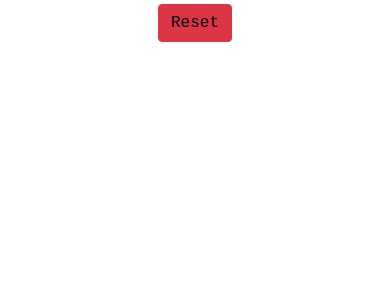
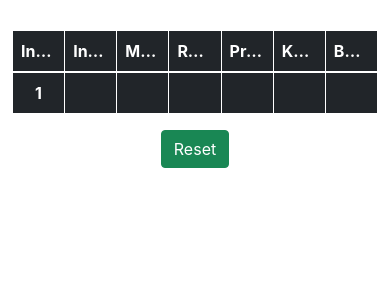
Before and after one commit to UlasDoruk/Fimple_React_Practicum_Project, a React (Create React App) app: page /Table in a window 390 px wide. Shown: the top 300 px of the page. Built offline with nearby package versions, Linux system fonts and the light colour scheme.

Commit message:
Responsive table added

```diff
--- a/src/components/Buttons/Buttons.css
+++ b/src/components/Buttons/Buttons.css
@@ -1,41 +1,19 @@
-@media screen and (min-width: 1100px) {
+@media screen and (min-width: 1101px) {
   .buttons {
-    padding-bottom: 110px;
-  }
-      button.btn.btn-info {
-    margin: 1%;
-    width: 100px;
-    height: 50px;
-    font-family: monospace;
+    padding-bottom: 50px;
   }
   button.btn.btn-danger {
     margin: 1%;
     width: 100px;
     height: 50px;
     font-family: monospace;
-    color: black;
-  }
-  button.btn.btn-warning {
-    margin: 1%;
-    width: 100px;
-    height: 50px;
-    font-family: monospace;
   }
 }
-@media screen and (max-width: 1101px) {
+@media screen and (max-width: 1100px) {
   .buttons {
     padding-bottom: 30px;
   }
-        button.btn.btn-info {
-    margin: 1%;
-    font-family: monospace;
-  }
   button.btn.btn-danger {
-    margin: 1%;
-    font-family: monospace;
-    color: black;
-  }
-  button.btn.btn-warning {
     margin: 1%;
     font-family: monospace;
   }
--- a/src/components/Buttons/Buttons.js
+++ b/src/components/Buttons/Buttons.js
@@ -4,8 +4,8 @@ function Buttons() {
   return (
     <div className="buttons">
       <p className="homepage-text">PLEASE CHOOSE YOUR PAYMENT METHOD</p>
-      <button className="btn btn-info">Weekly</button>
-      <button className="btn btn-warning">Monthly</button>
+      <button className="btn btn-danger">Weekly</button>
+      <button className="btn btn-danger">Monthly</button>
       <button className="btn btn-danger">Annual</button>
     </div>
   );
--- /dev/null
+++ b/src/components/Buttons/ResetButton.js
@@ -0,0 +1,13 @@
+import {NavLink} from "react-router-dom"
+
+function ResetButton() {
+  return (
+    <div className="resetbtn">
+      <NavLink to={"/"}>
+        <button className="btn btn-success">Reset</button>
+      </NavLink>
+    </div>
+  );
+}
+
+export default ResetButton
--- /dev/null
+++ b/src/components/Pages/Table.css
@@ -0,0 +1,29 @@
+table.table.table-dark {
+    margin-top: 30px;
+    table-layout: fixed;
+}
+
+th{
+  overflow: hidden;
+  white-space: nowrap;
+  text-overflow: ellipsis;
+  border: 1px solid;
+}
+
+td{
+  overflow: hidden;
+  white-space: nowrap;
+  text-overflow: ellipsis;
+  border: 1px solid;
+}
+
+/* @media screen and (min-width: 1101px) {
+  table.table.table-dark {
+
+}
+}
+@media screen and (max-width: 1100px) {
+  table.table.table-dark {
+    width: 100px;
+}
+} */
--- a/src/components/Pages/Table.js
+++ b/src/components/Pages/Table.js
@@ -1,11 +1,36 @@
-import {NavLink} from "react-router-dom"
+import "./Table.css"
+import ResetButton from "../Buttons/ResetButton";
 
 function Table() {
   return (
-    <div>
-     <NavLink to={"/"}><button className="btn btn-danger">Reset</button></NavLink>
+    <div className="container">
+      <table class="table table-dark">
+        <thead>
+          <tr>
+            <th scope="col">Installment No</th>
+            <th scope="col">Installment Price</th>
+            <th scope="col">Main Money</th>
+            <th scope="col">Remaining</th>
+            <th scope="col">Profit Amount</th>
+            <th scope="col">KKDF</th>
+            <th scope="col">BSMV</th>
+          </tr>
+        </thead>
+        <tbody>
+          <tr>
+            <th scope="row">1</th>
+            <td></td>
+            <td></td>
+            <td></td>
+            <td></td>
+            <td></td>
+            <td></td>
+          </tr>
+        </tbody>
+      </table>
+      <ResetButton />
     </div>
-  )
+  );
 }
 
 export default Table
```
Also changed, not shown: src/components/Buttons/Resetbtn.css (added).
